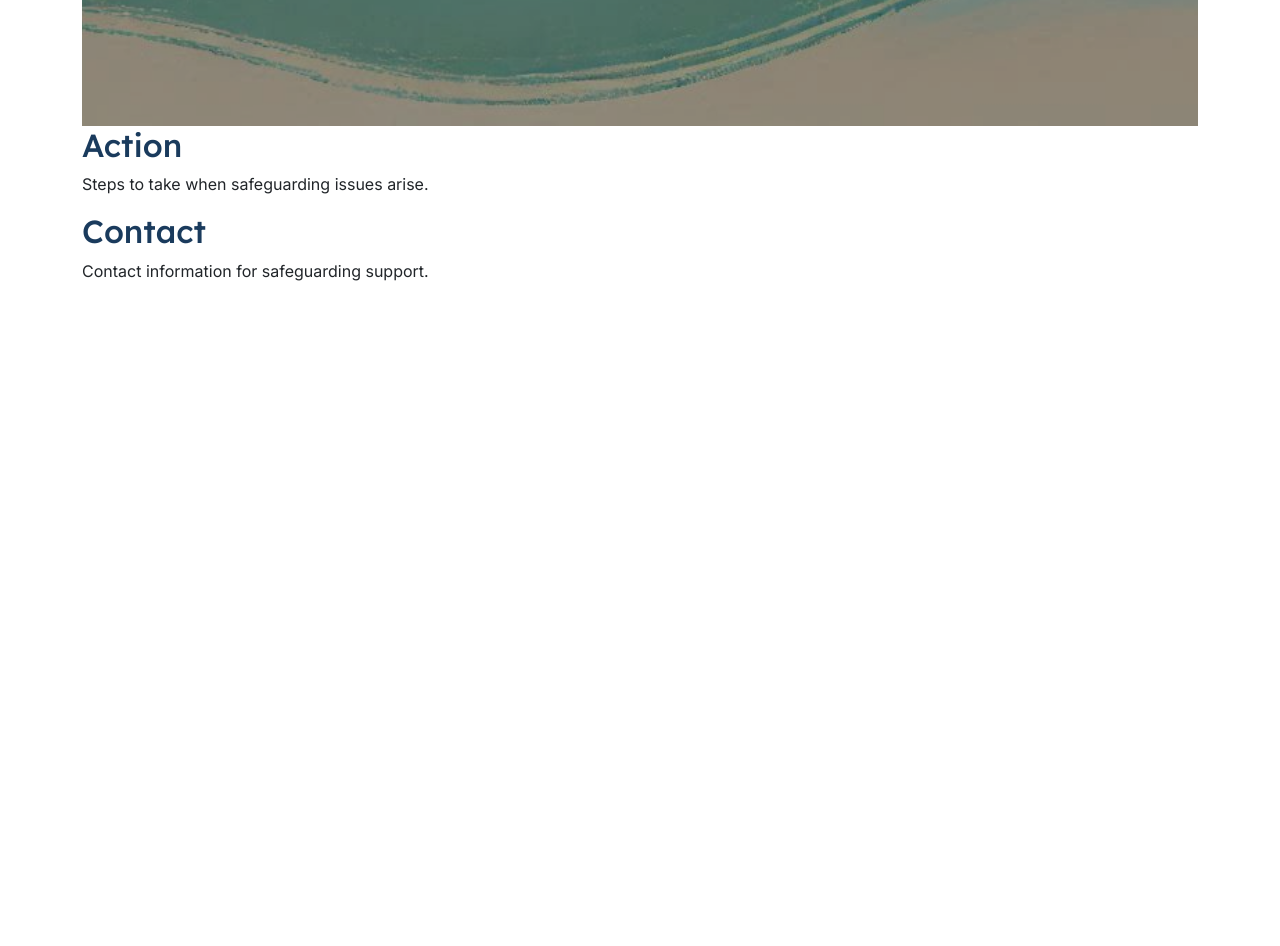
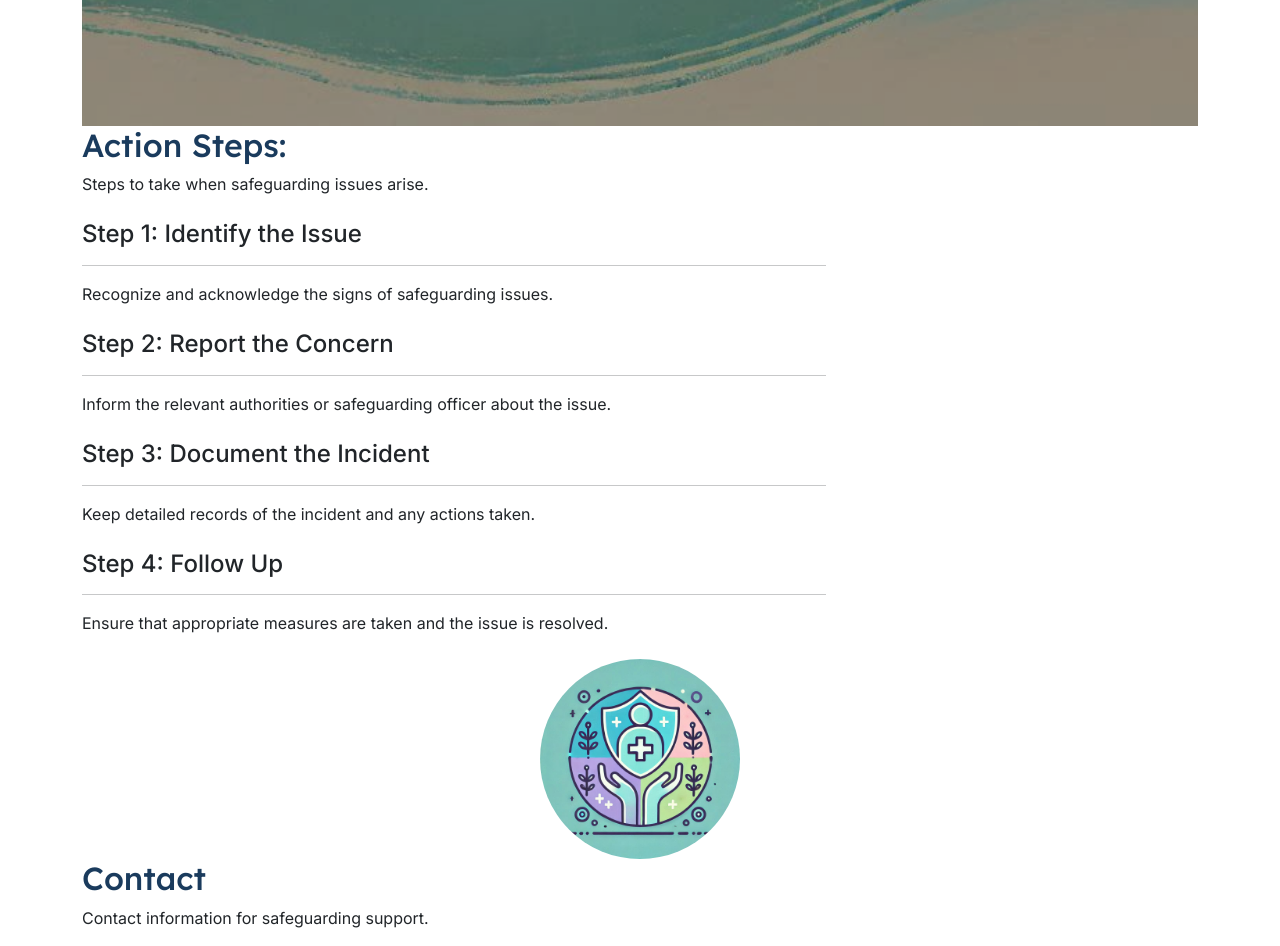
Before and after one commit to francescawaters/safeguarding-foundation, a plain HTML site: page index.html in a window 1280 px wide. Shown: the part 2989-3935 px from the top of the page. Before the commit the page ends 3288 px from the top, so only its background shows below. Drawn offline with nearby package versions, Linux system fonts and the light colour scheme; a web font is replaced by a local one.

Commit message:
Update: enhance action section

```diff
--- a/assets/css/style.css
+++ b/assets/css/style.css
@@ -84,6 +84,11 @@ h3 {
     }
 }
 
+/* Tablets and up */
+@media (min-width: 768px) {
+
+}
+
 /* Laptops and up */
 @media (min-width: 992px) {
     .btn-primary:hover {
--- a/index.html
+++ b/index.html
@@ -141,7 +141,7 @@
             </div>
 
             <!-- Signs Section -->
-            <div class="row mt-4 ">
+            <div class="row mt-4">
                 <div class="col-md-12">
                     <section id="signs" class="signs">
                         <h2>Recognizing the signs of safeguarding issues</h2>
@@ -215,9 +215,37 @@
             <!-- Action Section -->
             <div class="row">
                 <div class="col-md-12">
-                    <section id="action">
-                        <h2>Action</h2>
+                    <section id="action" >
+                        <h2>Action Steps:</h2>
                         <p>Steps to take when safeguarding issues arise.</p>
+                        <div id="action-1">
+                        <div class="col-md-10 col-lg-8 my-4">
+                            <h4>Step 1: Identify the Issue</h4>
+                            <hr>
+                            <p>Recognize and acknowledge the signs of safeguarding issues.</p>
+                        </div>
+                        <div class="col-md-10 col-lg-8 my-4">
+                            <h4>Step 2: Report the Concern</h4>
+                            <hr>
+                            <p>Inform the relevant authorities or safeguarding officer about the issue.</p>
+                        </div>
+                        </div>
+                        <div id="action-2">
+                        <div class="col-md-10 col-lg-8 my-4">
+                            <h4>Step 3: Document the Incident</h4>
+                            <hr>
+                            <p>Keep detailed records of the incident and any actions taken.</p>
+                        </div>
+                        <div class="col-md-10 col-lg-8 my-4">
+                            <h4>Step 4: Follow Up</h4>
+                            <hr>
+                            <p>Ensure that appropriate measures are taken and the issue is resolved.</p>
+                        </div>
+                        </div>
+                        <div class="text-center">
+                            <img id="action-image" class="rounded-circle" src="assets/images/action-steps.png" width="200" alt="Action Steps">
+                        </div>
+
                     </section>
                 </div>
             </div>
```
Also changed, not shown: assets/images/action-steps.png (added).
